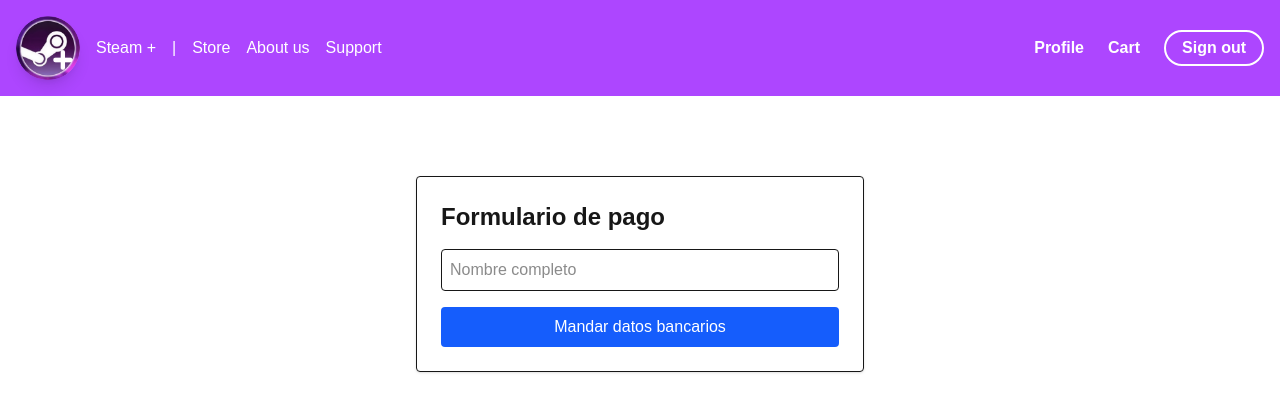
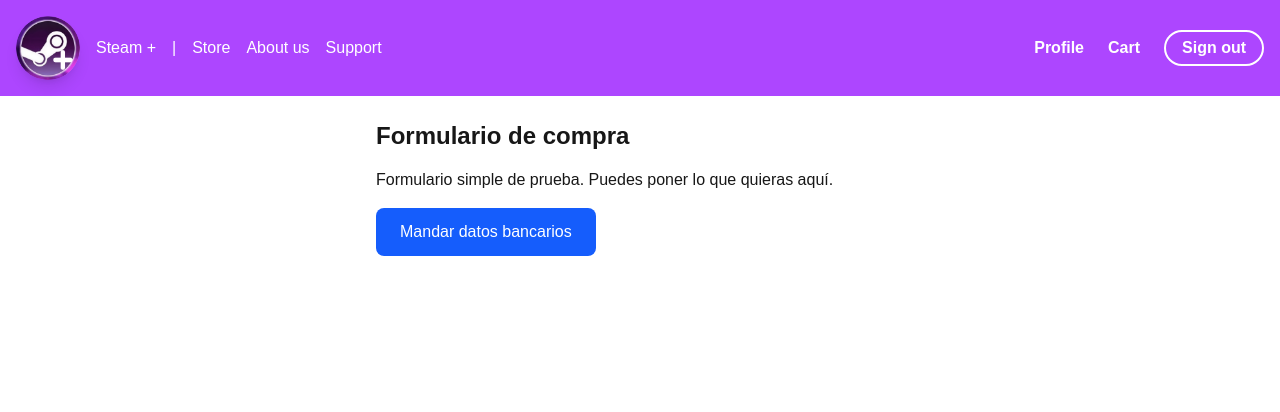
Before and after one commit to Juxnitov/SteamPlus-, a Next.js app: page /checkout in a window 1280 px wide. Shown: the top 412 px of the page. Built offline with nearby package versions, Linux system fonts and the light colour scheme.

Commit message:
ahora añadido recibo

```diff
--- a/src/app/cart/page.jsx
+++ b/src/app/cart/page.jsx
@@ -1,11 +1,10 @@
 "use client";
+import Link from "next/link";
 import { useCart } from "@/context/CartContext";
 import Image from "next/image";
-import { useRouter } from "next/navigation";
 
 export default function CartPage() {
   const { cart, removeFromCart } = useCart();
-  const router = useRouter();
 
   const total = cart.reduce((acc, p) => acc + p.price * p.quantity, 0);
 
@@ -35,22 +34,18 @@ export default function CartPage() {
               <p className="font-bold">${p.price.toLocaleString()}</p>
             </div>
 
-            <div className="flex flex-col items-center gap-2">
             <div className="text-xl font-bold">{p.quantity}</div>
 
-              {/* Botón remover */}
             <button
               onClick={() => removeFromCart(p.name)}
-                className="px-3 py-1 bg-red-600 text-white rounded hover:bg-red-700"
+              className="px-3 py-2 bg-red-500 text-white rounded-lg hover:bg-red-600"
             >
               Remover
             </button>
           </div>
-          </div>
         ))}
       </div>
 
-      {/* Footer */}
       {cart.length > 0 && (
         <div className="fixed bottom-0 left-0 w-full bg-white p-4 shadow-xl border-t">
           <div className="max-w-3xl mx-auto flex justify-between items-center">
@@ -58,12 +53,11 @@ export default function CartPage() {
               Total: ${total.toLocaleString()}
             </span>
 
-            <button
-              onClick={() => router.push("/checkout")}
-              className="px-6 py-3 bg-green-600 text-white rounded-lg text-lg hover:bg-green-700"
-            >
+            <Link href="/checkout">
+              <button className="px-6 py-3 bg-green-600 text-white rounded-lg text-lg hover:bg-green-700">
                 Comprar todo
               </button>
+            </Link>
           </div>
         </div>
       )}
--- a/src/app/checkout/page.jsx
+++ b/src/app/checkout/page.jsx
@@ -1,43 +1,18 @@
 "use client";
-import { useCart } from "@/context/CartContext";
-import { useRouter } from "next/navigation";
-import { useState } from "react";
+import Link from "next/link";
 
 export default function CheckoutPage() {
-  const { clearCart } = useCart();
-  const router = useRouter();
+  return (
+    <div className="max-w-xl mx-auto p-6 space-y-4">
+      <h1 className="text-2xl font-bold">Formulario de compra</h1>
 
-  const [name, setName] = useState("");
+      <p>Formulario simple de prueba. Puedes poner lo que quieras aquí.</p>
 
-  const handleSubmit = (e) => {
-    e.preventDefault();
-
-    clearCart(); // limpia carrito
-    router.push("/cart"); // vuelve al carrito
-  };
-
-  return (
-    <div className="max-w-md mx-auto mt-20 p-6 border rounded shadow">
-      <h1 className="text-2xl font-bold mb-4">Formulario de pago</h1>
-
-      <form onSubmit={handleSubmit} className="space-y-4">
-
-        <input
-          type="text"
-          placeholder="Nombre completo"
-          value={name}
-          onChange={(e) => setName(e.target.value)}
-          className="w-full p-2 border rounded"
-        />
-
-        <button
-          type="submit"
-          className="w-full px-4 py-2 bg-blue-600 text-white rounded hover:bg-blue-700"
-        >
+      <Link href="/checkout/send">
+        <button className="px-6 py-3 bg-blue-600 text-white rounded-lg">
           Mandar datos bancarios
         </button>
-
-      </form>
+      </Link>
     </div>
   );
 }
--- /dev/null
+++ b/src/app/checkout/send/page.jsx
@@ -0,0 +1,17 @@
+"use client";
+import { useCart } from "@/context/CartContext";
+import { useRouter } from "next/navigation";
+import { useEffect } from "react";
+
+export default function SendBankDataPage() {
+  const { cart, setReceipt, clearCart } = useCart();
+  const router = useRouter();
+
+  useEffect(() => {
+    setReceipt(cart); // Guardamos el recibo
+    clearCart();      // Limpiamos carrito
+    router.push("/receipt");
+  }, []);
+
+  return <p>Procesando compra...</p>;
+}
--- /dev/null
+++ b/src/app/receipt/page.jsx
@@ -0,0 +1,40 @@
+"use client";
+import { useCart } from "@/context/CartContext";
+import Link from "next/link";
+import Image from "next/image";
+
+export default function ReceiptPage() {
+  const { receipt } = useCart();
+
+  if (!receipt || receipt.length === 0)
+    return <p>No hay recibo disponible.</p>;
+
+  const total = receipt.reduce((acc, p) => acc + p.price * p.quantity, 0);
+
+  return (
+    <div className="max-w-3xl mx-auto p-6 space-y-5">
+      <h1 className="text-3xl font-bold">Recibo de compra</h1>
+
+      {receipt.map((p, i) => (
+        <div key={i} className="flex gap-4 border p-3 rounded-lg">
+          <Image src={p.image} width={80} height={80} alt={p.name} />
+          <div>
+            <h2 className="text-lg font-semibold">{p.name}</h2>
+            <p>Cantidad: {p.quantity}</p>
+            <p>Precio: ${p.price.toLocaleString()}</p>
+          </div>
+        </div>
+      ))}
+
+      <h2 className="text-xl font-bold">
+        Total pagado: ${total.toLocaleString()}
+      </h2>
+
+      <Link href="/cart">
+        <button className="px-6 py-3 bg-green-600 text-white rounded-lg">
+          Volver al carrito
+        </button>
+      </Link>
+    </div>
+  );
+}
--- a/src/context/CartContext.jsx
+++ b/src/context/CartContext.jsx
@@ -5,6 +5,7 @@ const CartContext = createContext();
 
 export function CartProvider({ children }) {
   const [cart, setCart] = useState([]);
+  const [receipt, setReceipt] = useState(null);
 
   const addToCart = (product) => {
     setCart((prev) => {
@@ -24,12 +25,12 @@ export function CartProvider({ children }) {
     setCart((prev) => prev.filter((p) => p.name !== name));
   };
 
-  const clearCart = () => {
-    setCart([]);
-  };
+  const clearCart = () => setCart([]);
 
   return (
-    <CartContext.Provider value={{ cart, addToCart, removeFromCart, clearCart }}>
+    <CartContext.Provider
+      value={{ cart, addToCart, removeFromCart, clearCart, receipt, setReceipt }}
+    >
       {children}
     </CartContext.Provider>
   );
```
Lines whose indentation alone changed are shown as unchanged.
